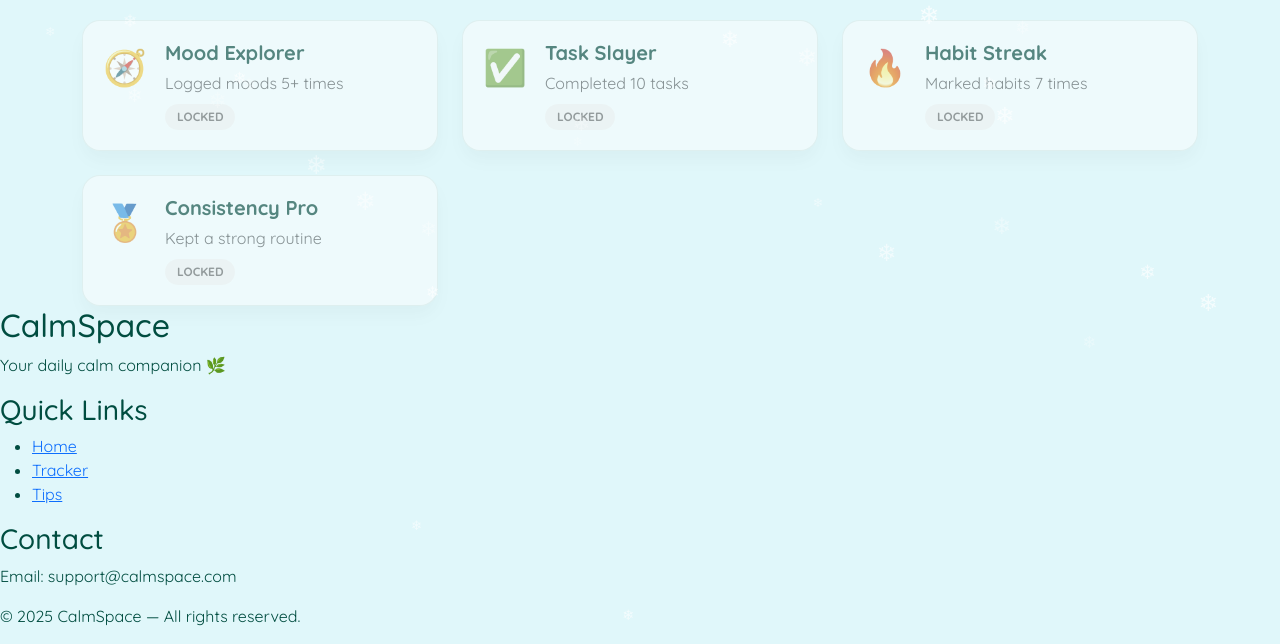
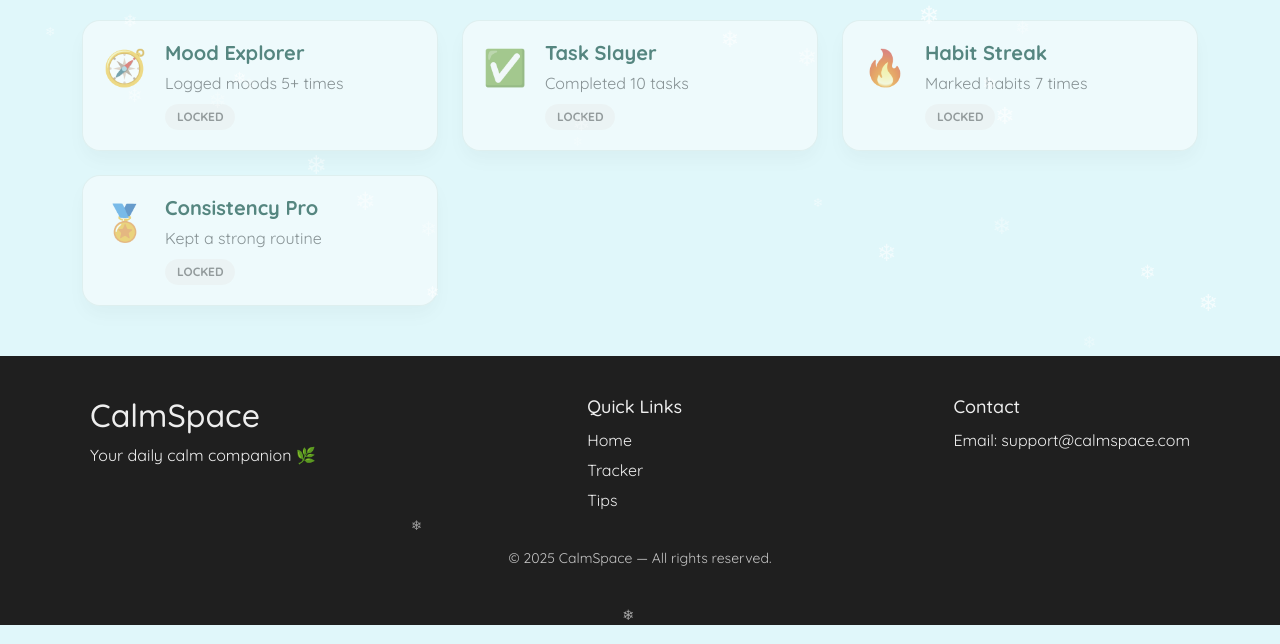
Before and after one commit to EsmoAghamedova/flask-jinja, a Flask app: page /badges in a window 1280 px wide. Shown: the part 178-822 px from the top of the page. Run offline with Flask 3, Linux system fonts and the light colour scheme; a user stored in the database is signed in; data comes from the database, SQL or seed files in the repository.

Commit message:
Style badges footer

```diff
--- a/static/style/badges.css
+++ b/static/style/badges.css
@@ -100,3 +100,51 @@ body {
     transform: translateY(110vh) rotate(360deg);
   }
 }
+
+footer {
+  background: #1f1f1f;
+  color: #eee;
+  padding: 40px 0;
+  margin-top: 50px;
+}
+
+.footer-container {
+  width: 90%;
+  max-width: 1100px;
+  margin: auto;
+  display: flex;
+  justify-content: space-between;
+  flex-wrap: wrap;
+  gap: 30px;
+}
+
+.footer-container h3 {
+  margin-bottom: 10px;
+  font-size: 18px;
+}
+
+.footer-links ul {
+  list-style: none;
+  padding: 0;
+}
+
+.footer-links ul li {
+  margin-bottom: 6px;
+}
+
+.footer-links ul li a {
+  color: #eee;
+  text-decoration: none;
+  transition: 0.2s;
+}
+
+.footer-links ul li a:hover {
+  color: #00c8ff;
+}
+
+.footer-copy {
+  text-align: center;
+  margin-top: 20px;
+  font-size: 14px;
+  opacity: 0.8;
+}
```
